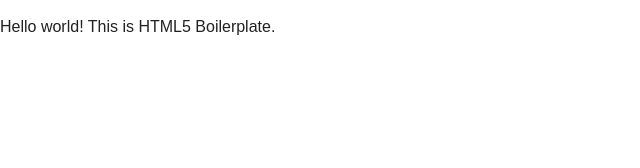
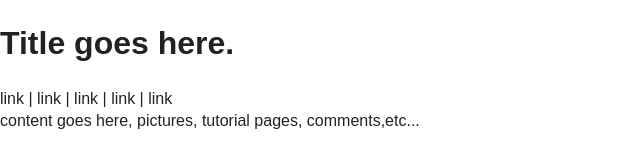
Before and after one commit to dbrady/jaran01, a plain HTML site: page index.html in a window 1280 px wide. Shown: the whole page, without its empty margins (0-640 px from the left). Drawn offline with nearby package versions, Linux system fonts and the light colour scheme.

Commit message:
added skeleton index page

```diff
--- a/index.html
+++ b/index.html
@@ -21,9 +21,22 @@
             <p class="chromeframe">You are using an <strong>outdated</strong> browser. Please <a href="http://browsehappy.com/">upgrade your browser</a> or <a href="http://www.google.com/chromeframe/?redirect=true">activate Google Chrome Frame</a> to improve your experience.</p>
         <![endif]-->
 
-        <!-- Add your site or application content here -->
-        <p>Hello world! This is HTML5 Boilerplate.</p>
+        <!-- Begin main body -->
+        <div>
+            <h1>Title goes here.</h1>
+        </div>
 
+        <div>
+            link | link | link | link | link
+        </div>
+
+        <div>
+             content goes here, pictures, tutorial pages, comments,etc...
+        </div>
+
+
+
+         <!-- end main body -->
         <script src="//ajax.googleapis.com/ajax/libs/jquery/1.9.1/jquery.min.js"></script>
         <script>window.jQuery || document.write('<script src="js/vendor/jquery-1.9.1.min.js"><\/script>')</script>
         <script src="js/plugins.js"></script>
```
